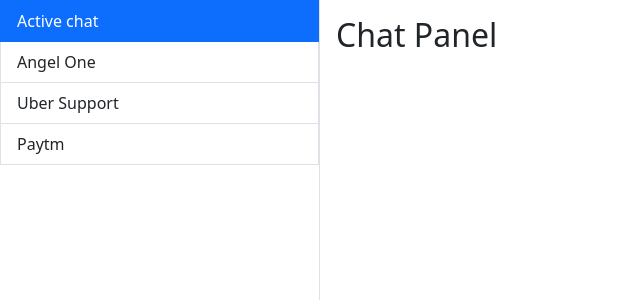
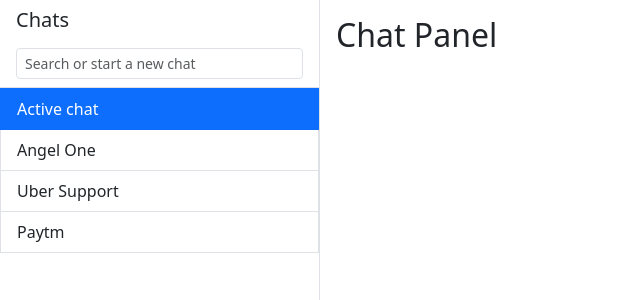
Before and after one commit to Venkat-Gorla/cloudchat-lite, a React (Vite) app in the folder react-client/: page / in a window 1280 px wide. Shown: the top 300 px of the page, without its empty margins (0-640 px from the left). Built offline with nearby package versions, Linux system fonts and the light colour scheme; the HTML template or start-up script is replaced by a standard one.

Commit message:
[react client] chat list layout: top heading and placeholder search box

```diff
--- a/react-client/src/components/ChatList.jsx
+++ b/react-client/src/components/ChatList.jsx
@@ -1,3 +1,27 @@
+// export default function ChatList() {
+//   const chats = [
+//     { name: "Active chat", active: true },
+//     { name: "Angel One" },
+//     { name: "Uber Support" },
+//     { name: "Paytm" },
+//   ];
+
+//   return (
+//     <div className="list-group rounded-0">
+//       {chats.map((chat, idx) => (
+//         <button
+//           key={idx}
+//           className={`list-group-item list-group-item-action ${
+//             chat.active ? "active" : ""
+//           }`}
+//         >
+//           {chat.name}
+//         </button>
+//       ))}
+//     </div>
+//   );
+// }
+
 export default function ChatList() {
   const chats = [
     { name: "Active chat", active: true },
@@ -7,17 +31,28 @@
   ];
 
   return (
-    <div className="list-group rounded-0">
+    <div className="d-flex flex-column h-100">
+      <div className="px-3 py-2 border-bottom">
+        <h5 className="mb-3">Chats</h5>
+        <input
+          type="text"
+          placeholder="Search or start a new chat"
+          className="form-control form-control-sm"
+        />
+      </div>
+
+      <div className="list-group flex-grow-1 overflow-auto rounded-0">
         {chats.map((chat, idx) => (
           <button
             key={idx}
             className={`list-group-item list-group-item-action ${
-            chat.active ? "active" : ""
+              idx === 0 ? "active" : ""
             }`}
           >
             {chat.name}
           </button>
         ))}
       </div>
+    </div>
   );
 }
```
Lines whose indentation alone changed are shown as unchanged.
